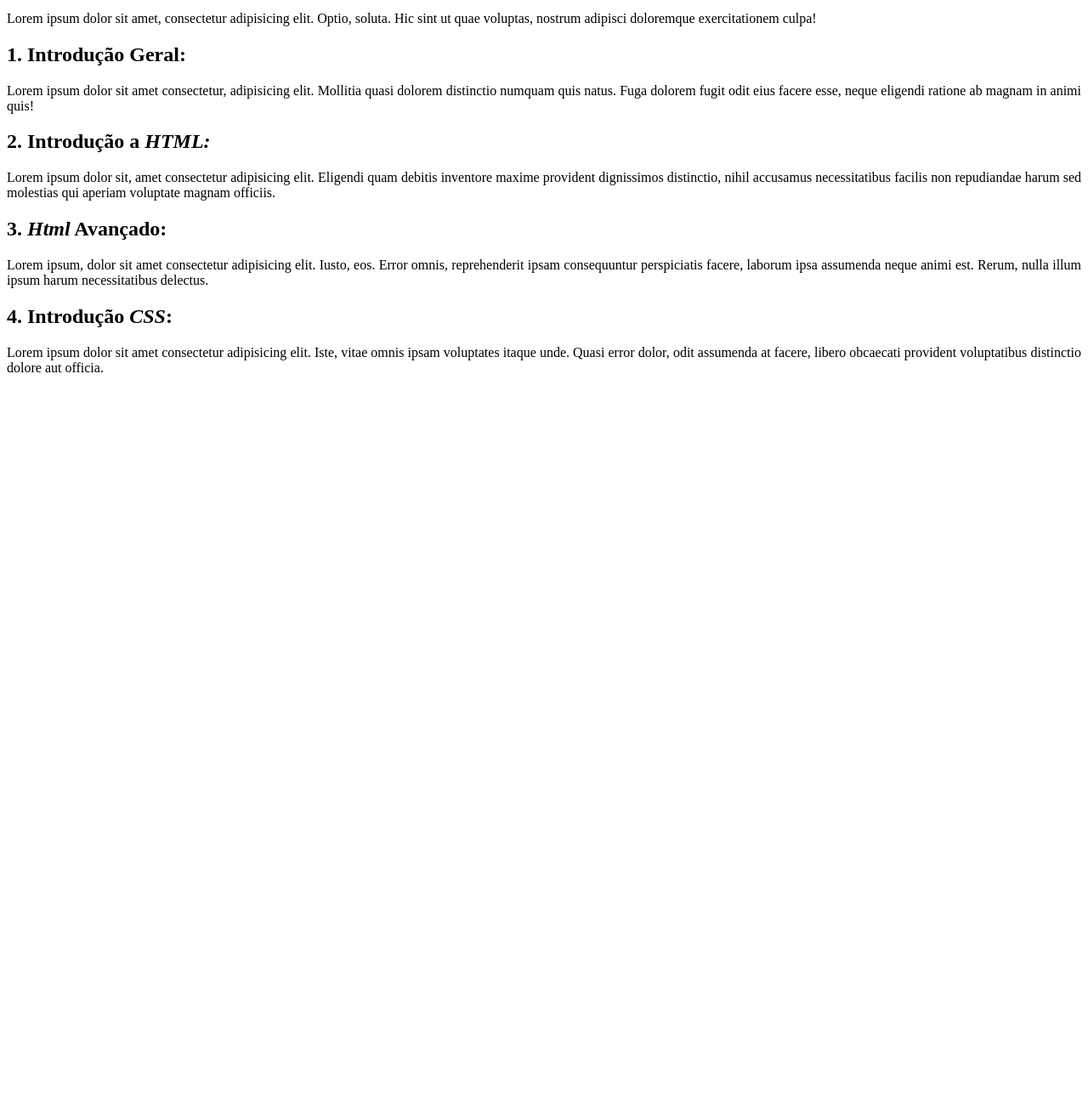
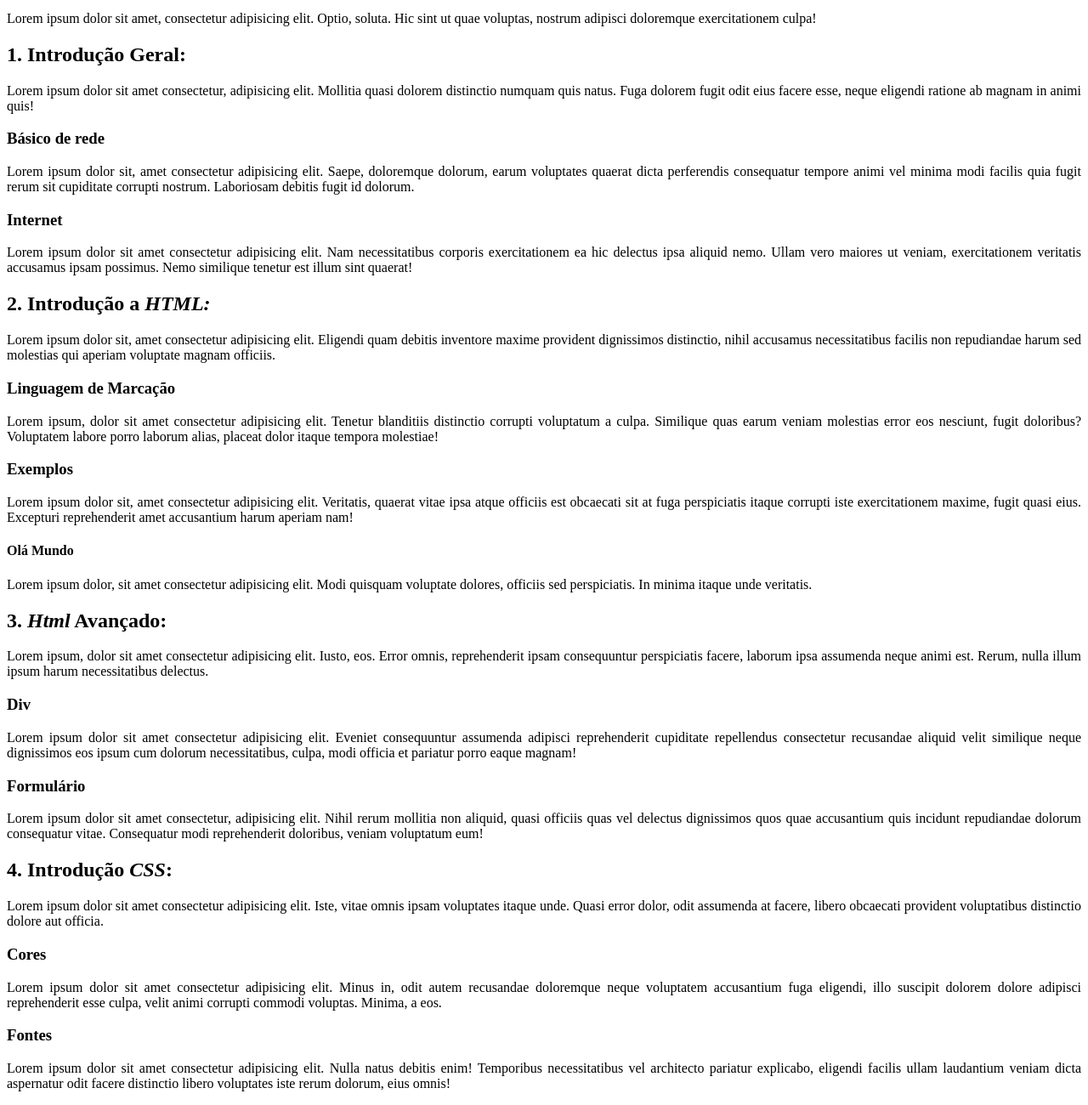
Before and after one commit to JoaoPedroFidelis/ExerciciosWebsiteLista1, a plain HTML site: page lista1/index.html in a window 1280 px wide. Shown: the part 433-1733 px from the top of the page at 85% size. Before the commit the page ends 891 px from the top, so only its background shows below. Drawn offline with Linux system fonts and the light colour scheme.

Commit message:
More topics fix

```diff
--- a/lista1/index.html
+++ b/lista1/index.html
@@ -58,13 +58,40 @@
     <h2>1. Introdução Geral:</h2>
     <p align="justify">Lorem ipsum dolor sit amet consectetur, adipisicing elit. Mollitia quasi dolorem distinctio numquam quis natus. Fuga dolorem fugit odit eius facere esse, neque eligendi ratione ab magnam in animi quis!</p>
 
+    <h3>Básico de rede</h3>
+    <p align="justify">Lorem ipsum dolor sit, amet consectetur adipisicing elit. Saepe, doloremque dolorum, earum voluptates quaerat dicta perferendis consequatur tempore animi vel minima modi facilis quia fugit rerum sit cupiditate corrupti nostrum. Laboriosam debitis fugit id dolorum.</p>
+
+    <h3>Internet</h3>
+    <p align="justify">Lorem ipsum dolor sit amet consectetur adipisicing elit. Nam necessitatibus corporis exercitationem ea hic delectus ipsa aliquid nemo. Ullam vero maiores ut veniam, exercitationem veritatis accusamus ipsam possimus. Nemo similique tenetur est illum sint quaerat!</p>
+
     <h2>2. Introdução a <em>HTML:</em></h2>
     <p align="justify">Lorem ipsum dolor sit, amet consectetur adipisicing elit. Eligendi quam debitis inventore maxime provident dignissimos distinctio, nihil accusamus necessitatibus facilis non repudiandae harum sed molestias qui aperiam voluptate magnam officiis.</p>
+
+    <h3>Linguagem de Marcação</h3>
+    <p align="justify">Lorem ipsum, dolor sit amet consectetur adipisicing elit. Tenetur blanditiis distinctio corrupti voluptatum a culpa. Similique quas earum veniam molestias error eos nesciunt, fugit doloribus? Voluptatem labore porro laborum alias, placeat dolor itaque tempora molestiae!</p>
+
+    <h3>Exemplos</h3>
+    <p align="justify">Lorem ipsum dolor sit, amet consectetur adipisicing elit. Veritatis, quaerat vitae ipsa atque officiis est obcaecati sit at fuga perspiciatis itaque corrupti iste exercitationem maxime, fugit quasi eius. Excepturi reprehenderit amet accusantium harum aperiam nam!</p>
+
+    <h4>Olá Mundo</h4>
+    <p align="justify">Lorem ipsum dolor, sit amet consectetur adipisicing elit. Modi quisquam voluptate dolores, officiis sed perspiciatis. In minima itaque unde veritatis.</p>
 
     <h2>3. <em>Html</em> Avançado:</h2>
     <p align="justify">Lorem ipsum, dolor sit amet consectetur adipisicing elit. Iusto, eos. Error omnis, reprehenderit ipsam consequuntur perspiciatis facere, laborum ipsa assumenda neque animi est. Rerum, nulla illum ipsum harum necessitatibus delectus.</p>
 
+    <h3>Div</h3>
+    <p align="justify">Lorem ipsum dolor sit amet consectetur adipisicing elit. Eveniet consequuntur assumenda adipisci reprehenderit cupiditate repellendus consectetur recusandae aliquid velit similique neque dignissimos eos ipsum cum dolorum necessitatibus, culpa, modi officia et pariatur porro eaque magnam!</p>
+
+    <h3>Formulário</h3>
+    <p align="justify">Lorem ipsum dolor sit amet consectetur, adipisicing elit. Nihil rerum mollitia non aliquid, quasi officiis quas vel delectus dignissimos quos quae accusantium quis incidunt repudiandae dolorum consequatur vitae. Consequatur modi reprehenderit doloribus, veniam voluptatum eum!</p>
+
     <h2>4. Introdução <em>CSS</em>:</h2>
     <p align="justify">Lorem ipsum dolor sit amet consectetur adipisicing elit. Iste, vitae omnis ipsam voluptates itaque unde. Quasi error dolor, odit assumenda at facere, libero obcaecati provident voluptatibus distinctio dolore aut officia.</p>
+
+    <h3>Cores</h3>
+    <p align="justify">Lorem ipsum dolor sit amet consectetur adipisicing elit. Minus in, odit autem recusandae doloremque neque voluptatem accusantium fuga eligendi, illo suscipit dolorem dolore adipisci reprehenderit esse culpa, velit animi corrupti commodi voluptas. Minima, a eos.</p>
+
+    <h3>Fontes</h3>
+    <p align="justify">Lorem ipsum dolor sit amet consectetur adipisicing elit. Nulla natus debitis enim! Temporibus necessitatibus vel architecto pariatur explicabo, eligendi facilis ullam laudantium veniam dicta aspernatur odit facere distinctio libero voluptates iste rerum dolorum, eius omnis!</p>
 </body>
 </html>
```
